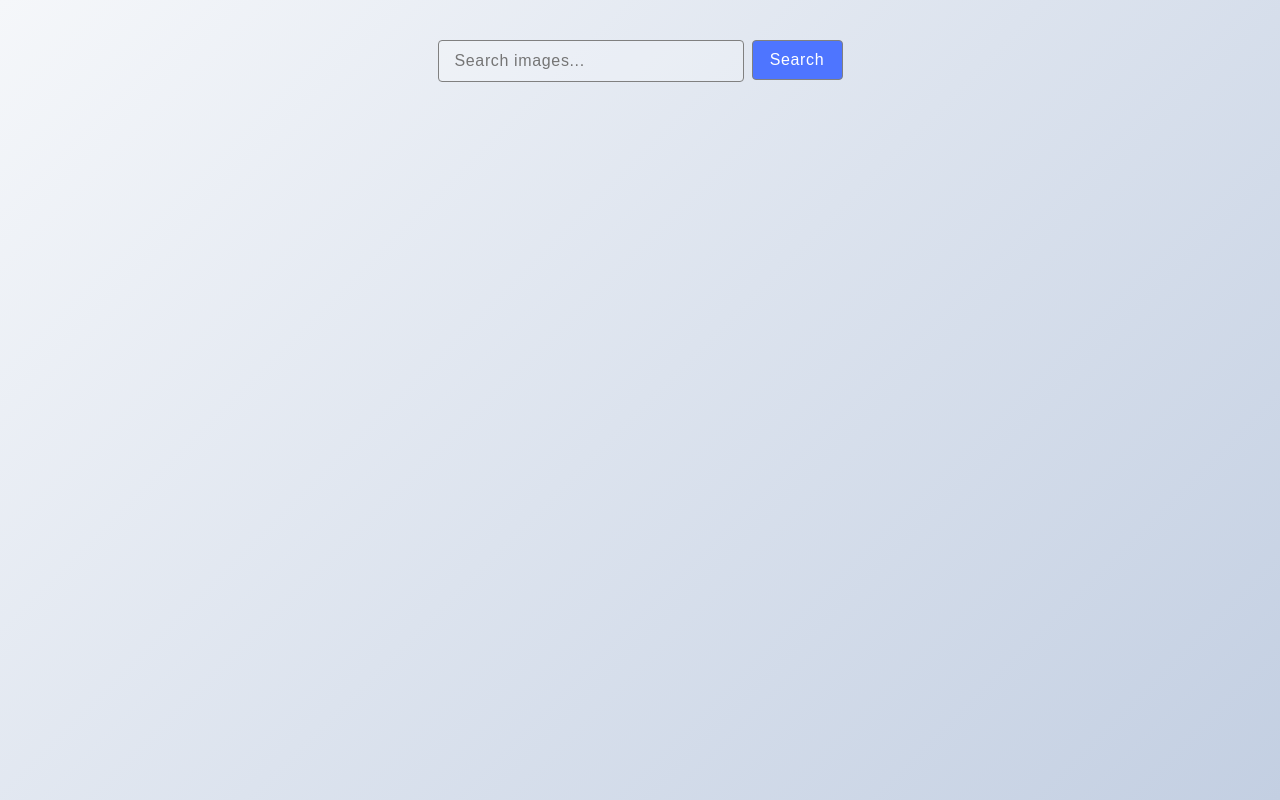
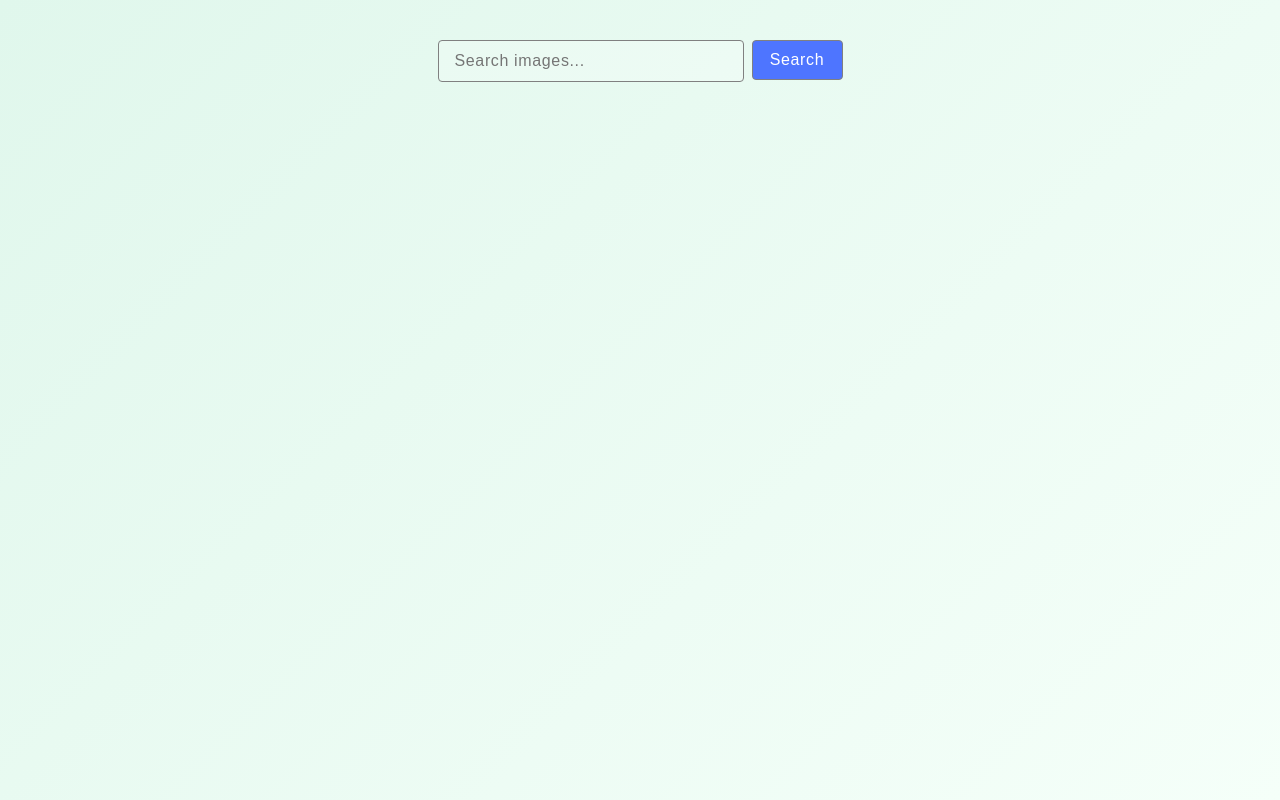
Before and after one commit to Yaroslav13-13/goit-js-hw-12, a website built with Vite: page src/index.html in a window 1280 px wide. Built offline with nearby package versions, Linux system fonts and the light colour scheme; what simplelightbox would draw is missing.

Commit message:
HW-JS-12

```diff
--- a/src/css/base.css
+++ b/src/css/base.css
@@ -22,10 +22,7 @@ body {
   min-width: 100vw;
   min-height: 100vh;
   margin: 0;
-
-  /* background: linear-gradient(135deg, #2c3e50, #4ca1af); */
-  /* background: linear-gradient(135deg, #a1ffce, #faffd1); */
-  background: linear-gradient(135deg, #f5f7fa, #c3cfe2);
+  background: linear-gradient(135deg, #e0f7ec, #f5fff9);
 }
 
 main {
```
